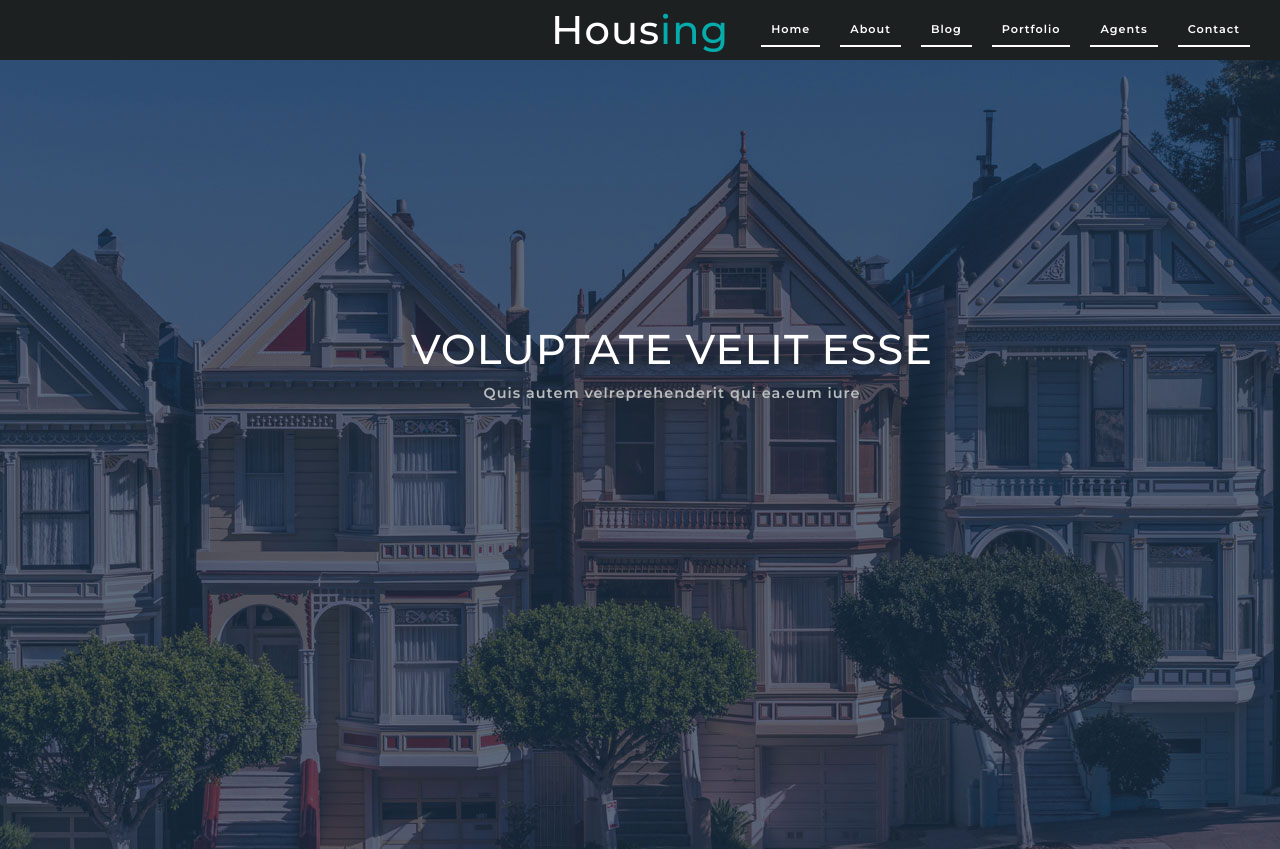
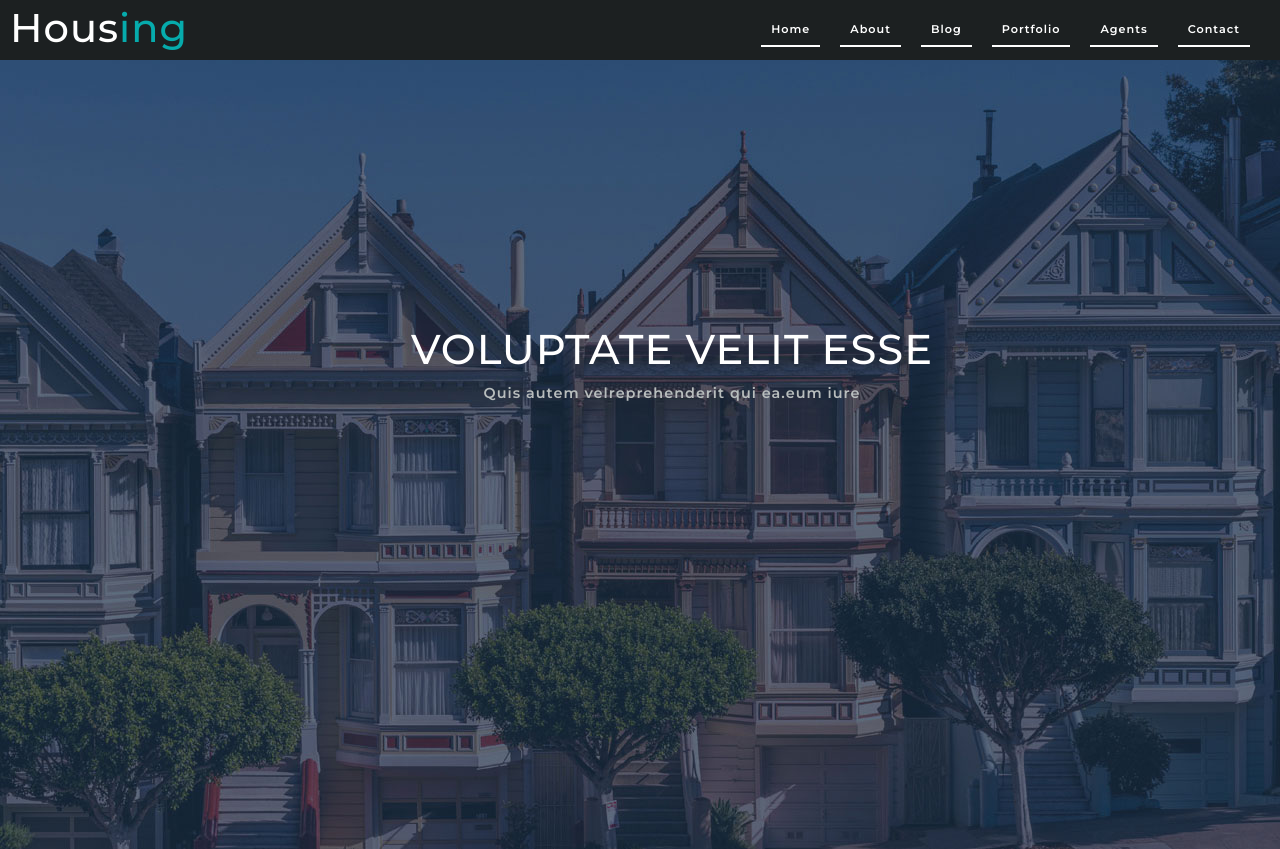
Before and after one commit to bangtran098/housing, a PHP site: page / in a window 1280 px wide; the page is wider, and only the part inside the window is pictured. Shown: the top 849 px of that part. Run offline with PHP 8.4, Linux system fonts and the light colour scheme; some libraries are stand-ins or nearby versions.

Commit message:
override text-align of h2 tag in header

```diff
--- a/css/header.css
+++ b/css/header.css
@@ -17,7 +17,8 @@ header {
 header h2 {
     font-size: 2.5rem;
     font-weight: 500;
-    padding: 5px 10px;
+    padding: 3px 10px;
+    text-align: left;
 }
 
 header h2 span {
```
